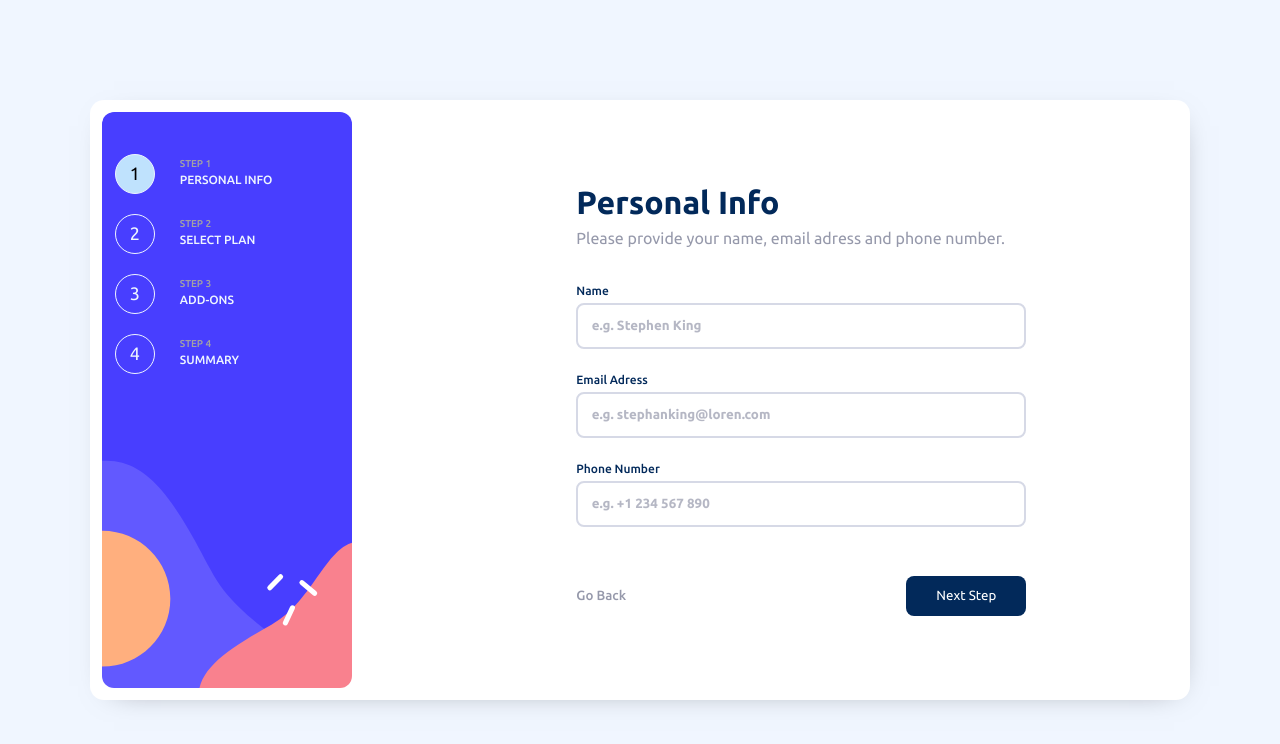
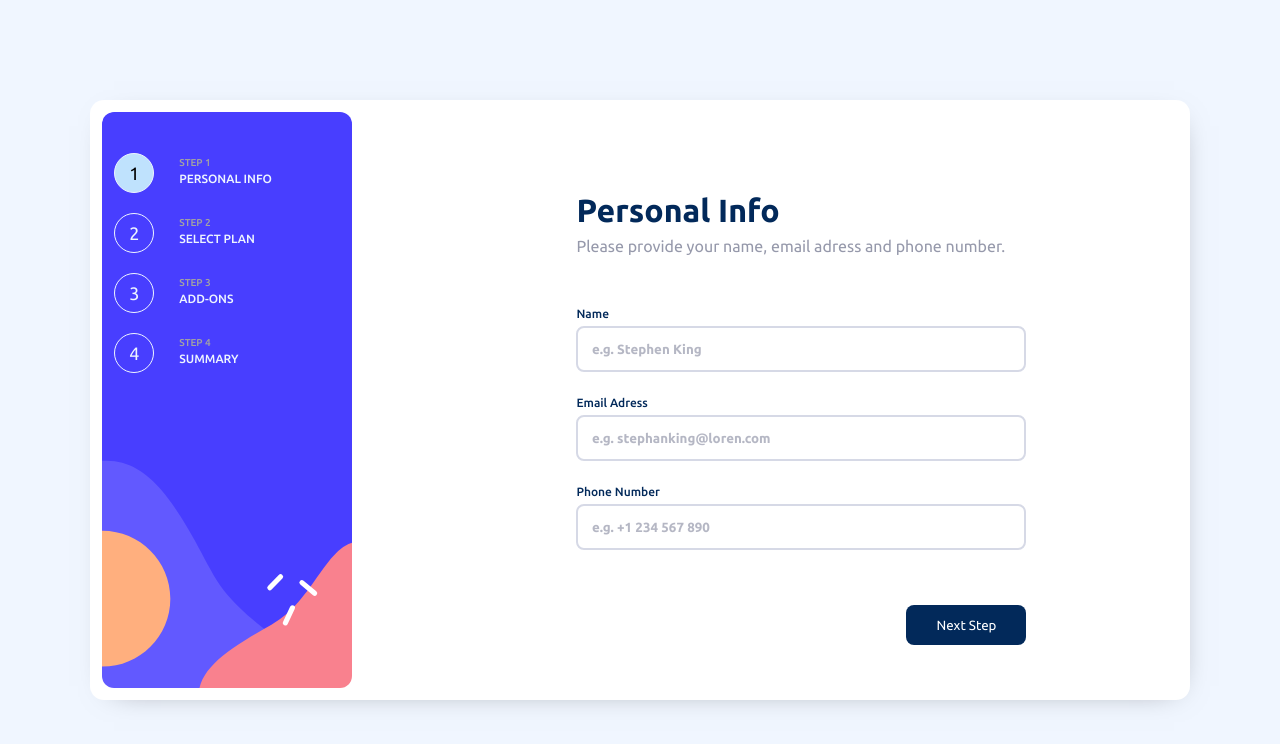
Before and after one commit to 484Irgang/Multi-steps-form, a Vue app: page / in a window 1280 px wide. Shown: the top 744 px of the page. Built offline with nearby package versions, Linux system fonts and the light colour scheme.

Commit message:
Finalizando alterações para ficar mais prático e rápido adicionar os outros steps

```diff
--- a/src/App.vue
+++ b/src/App.vue
@@ -21,7 +21,7 @@
     width: 100%;
     height: 100vh;
     overflow: hidden;
-    padding: 2%;
+    padding: 4%;
     display: flex;
     flex-direction: column;
     align-items: center;
--- a/src/components/ButtonNext.vue
+++ b/src/components/ButtonNext.vue
@@ -6,14 +6,24 @@
             }
         },
         props: {
-            clicked: Number
+            clicked: Array
         },
-        emits: ['responseClick'],
+        emits: ['responseClick','responseClickBack'],
         methods: {
             clickedNext(){
-                this.indexButton = this.clicked;
-                this.indexButton++
-                this.$emit('responseClick', this.indexButton);
+                if(this.clicked[1] < 3){
+                    this.indexButton = this.clicked[0];
+                    this.indexButton++;
+                    this.$emit('responseClick', this.indexButton);
+                }
+                else{
+                    return false;
+                }
+            },
+            clickedBack(){
+                let indexStepBack = this.clicked[1];
+                indexStepBack--;
+                this.$emit('responseClickBack',indexStepBack);
             }
         }
     }
@@ -22,7 +32,7 @@
 <template>
     <div class="container-button">
         <button @click="clickedNext">Next Step</button>
-        <button>Go Back</button>
+        <button v-show="clicked[1] > 0" @click="clickedBack">Go Back</button>
     </div>
 </template>
 
--- a/src/components/MultiStepsForm.vue
+++ b/src/components/MultiStepsForm.vue
@@ -1,17 +1,24 @@
 <script>
 import PersonalInfo from './PersonalInfo.vue'
 import SelectPlan from './SelectPlan.vue'
-
+import ButtonNext from './ButtonNext.vue'
 export default{
     data(){
         return {
-            stepIndex : 0
+            stepIndex : 0,
+            buttonClick: 0
         }
     },
-    components: {PersonalInfo,SelectPlan},
+    components: {PersonalInfo,SelectPlan,ButtonNext},
     methods: {
         checarSteps(e){
-            this.stepIndex = e[0];
+            e[0]? this.stepIndex++ : console.log("ERRO");
+        },
+        returnedButtonClick(e){
+            this.buttonClick = e;
+        },
+        returnedButtonBack(e){
+            this.stepIndex = e;
         }
     }
 }
@@ -40,7 +47,8 @@ export default{
             </ul>
         </div>
         <div class="container-form">
-            <PersonalInfo v-show="stepIndex == 0" @alterarSteps = "(e) => checarSteps(e)"/>
+            <PersonalInfo v-show="stepIndex == 0" @alterarSteps = "(e) => checarSteps(e)" :clicked="buttonClick"/>
+            <ButtonNext @responseClick="(e) => returnedButtonClick(e)" :clicked="[buttonClick,stepIndex]" @responseClickBack="(e) => returnedButtonBack(e)"/>
         </div>
     </div>
 </template>
@@ -103,7 +111,9 @@ export default{
         width: 70%;
         height: 100%;
         display: flex;
-        justify-content: center;
+        flex-direction: column;
+        justify-content: space-around;
+        align-items: center;
     }
 
     @media screen and (max-width: 768px){
--- a/src/components/PersonalInfo.vue
+++ b/src/components/PersonalInfo.vue
@@ -1,17 +1,12 @@
 <script>
-    import ButtonNext from './ButtonNext.vue'
+    export default{
+        props: {
+            clicked: Number
+        },
+        watch:{
+            clicked(newClicked){
 
-    export default{
-        components: {ButtonNext},
-        data() {
-            return {
-                buttonClicked: 0
-            }
-        },
-        methods: {
-            returnedButtonClick(e){
-                if(e > this.buttonClicked){
-                    let validation = true;
+                let validation = true;
                     const dados = document.querySelectorAll(".form-personal-info input[type=text]");
                     for(var i=0;i<dados.length;i++){
                         dados[i].style.border = "2px solid #02295a";
@@ -32,7 +27,7 @@
                         validation = false;
                     }
 
-                    const checkNumber = dados[2].value.match(/^[+]{1}[0-9]{12,12}/);
+                    const checkNumber = dados[2].value.match(/^[+]{1}[0-9]{12,16}/);
                     if(checkNumber == null || dados[2].value.length > 16){
                         dados[2].style.border = "2px solid hsl(354, 84%, 57%)";
                         dados[2].parentNode.children[1].innerText = "This field is invalid";
@@ -40,12 +35,12 @@
                     }
 
 
-                    validation? this.alterarSteps(dados) : console.log("Erro");
-                }
-            },
-            alterarSteps(dados){
-                this.buttonClicked++;
-                this.$emit('alterarSteps', [this.buttonClicked]);
+                    this.alterarSteps(validation,dados);
+            }
+        },
+        methods: {
+            alterarSteps(v,dados){
+                this.$emit('alterarSteps', [v,dados]);
             }
         },
         emits: ['alterarSteps']
@@ -75,7 +70,6 @@
                 <input type="text" id="number" placeholder="e.g. +1 234 567 890"/>
             </div>
         </div>
-        <ButtonNext @responseClick="(e) => returnedButtonClick(e)" :clicked="buttonClicked"/>
     </div>
 </template>
 
```
